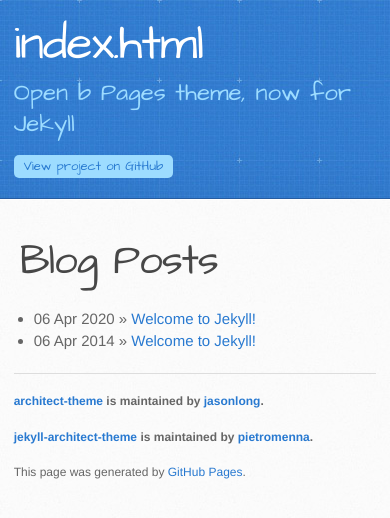
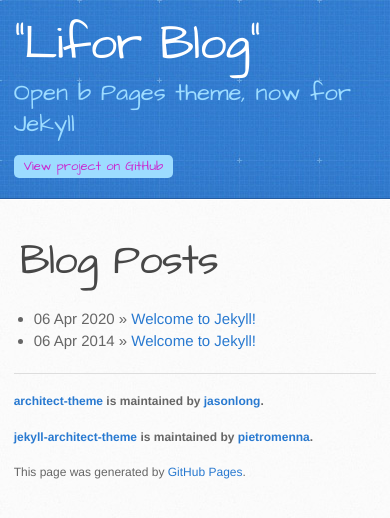
Before and after one commit to lifor0516/lifor0516.github.io, a Jekyll site: the page built from index.html, in a window 390 px wide. Shown: the top 518 px of the page. Built offline with Jekyll 4.4.1, drawn with Linux system fonts in a browser that asks for light colours.

Commit message:
butto collor und heading changed for test purpose

```diff
--- a/_layouts/default.html
+++ b/_layouts/default.html
@@ -19,7 +19,7 @@
   <body>
     <header>
       <div class="inner">
-        <h1> {{ page.name }} </h1>
+        <h1> "Lifor Blog" </h1>
         <h2>Open b Pages theme, now for Jekyll</h2>
         <a href="https://github.com/pietromenna/jekyll-architect-theme" class="button"><small>View project on</small> GitHub</a>
       </div>
--- a/stylesheets/stylesheet.css
+++ b/stylesheets/stylesheet.css
@@ -818,7 +818,7 @@ dl dd {
     margin-top: 15px;
     font-size: 13px;
     line-height: 1;
-    color: #2879d0;
+    color: #ca28d0;
     text-align: center;
     background-color: #9ddcff;
     background-image: none;
```
